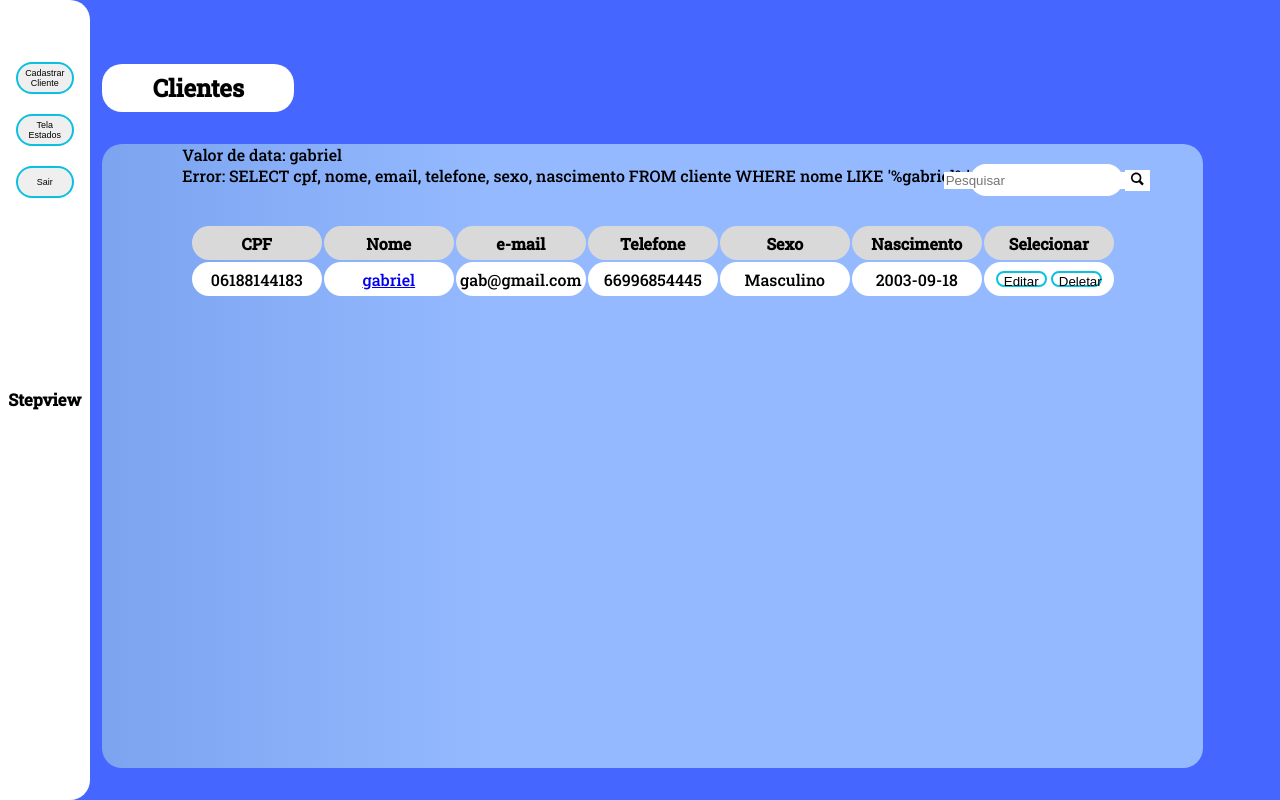
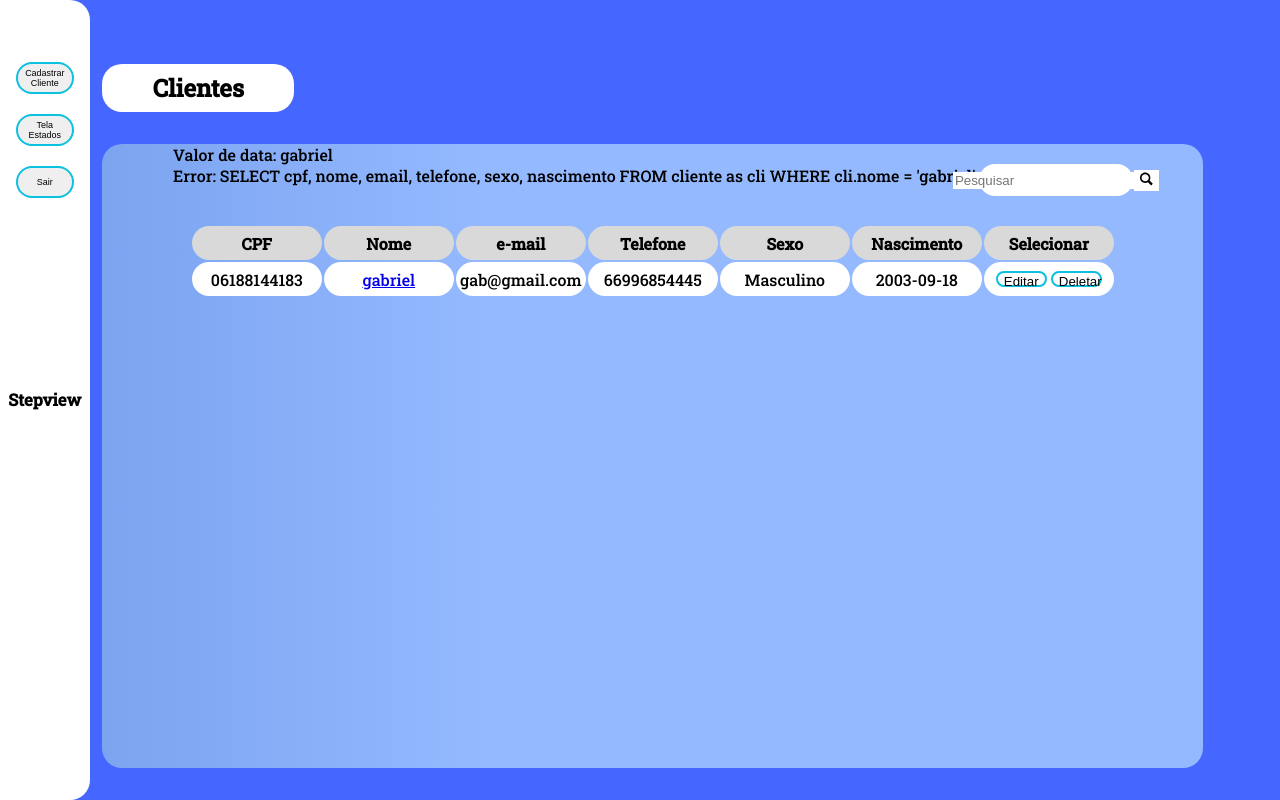
Before and after one commit to gabrielcoffee/StepView, a PHP site: page /CORPOS/visualizar_clientes.php?pesquisar=gabriel in a window 1280 px wide. Run offline with PHP 8.4, Linux system fonts and the light colour scheme; data comes from the database, SQL or seed files in the repository.

Commit message:
Update visualizar_clientes.php

```diff
--- a/CORPOS/visualizar_clientes.php
+++ b/CORPOS/visualizar_clientes.php
@@ -74,7 +74,8 @@
 
 
                     $sql = "SELECT cpf, nome, email, telefone, sexo, nascimento
-                    FROM cliente WHERE nome LIKE '%$data%' ";
+                    FROM cliente as cli
+                    WHERE cli.nome = '$data';";
 
 
 
```
